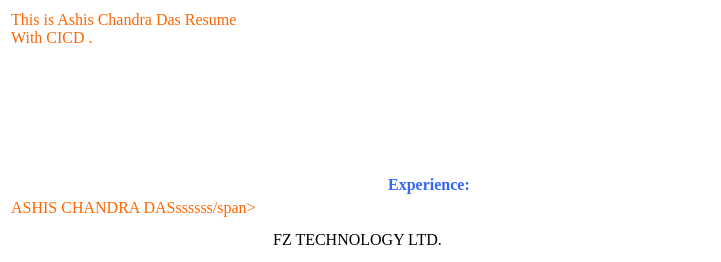
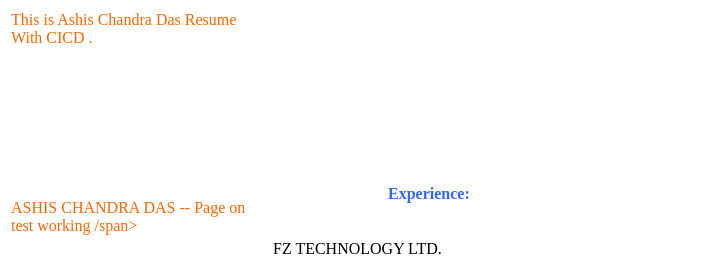
Before and after one commit to ashis103/my-profile, a plain HTML site: page index.html in a window 1280 px wide. Shown: the top 262 px of the page, without its empty margins (0-721 px from the left). Drawn offline with Linux system fonts and the light colour scheme.

Commit message:
index html file update

```diff
--- a/index.html
+++ b/index.html
@@ -7,7 +7,7 @@
 <p>&nbsp;</p>
 <p>&nbsp;</p>
 <p>&nbsp;</p>
-<p><span style="color: #ff6600;">ASHIS CHANDRA DASssssss/span></p>
+<p><span style="color: #ff6600;">ASHIS CHANDRA DAS -- Page on test working /span></p>
 <p>&nbsp;</p>
 <p><span style="color: #ff6600;"><img src="https://assets.onecompiler.app/436qvaprf/436qvhhvc/Picture%20less.jpg" alt="Ashis" width="152" height="171" /></span></p>
 <p>&nbsp;</p>
```
